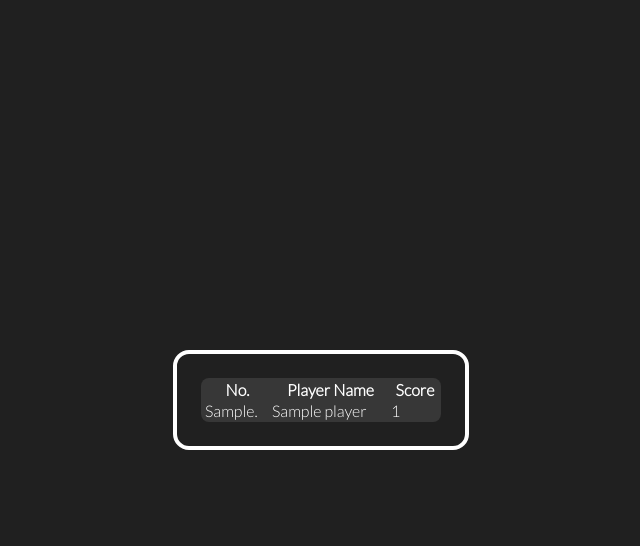
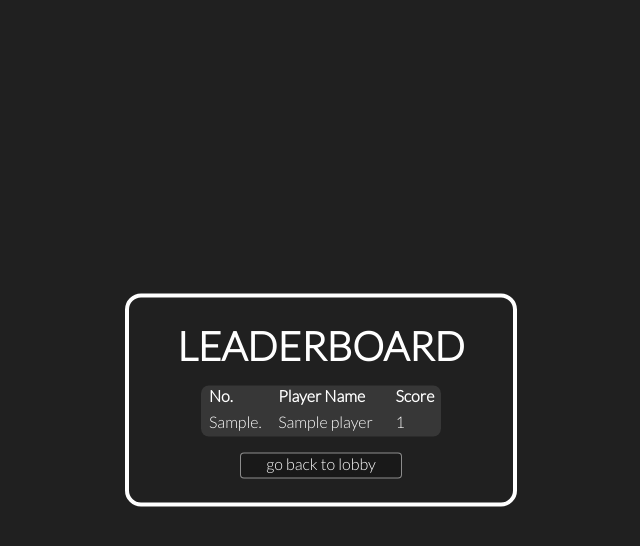
Before and after one commit to wojlin/MINESHAFT_GAME, a Flask app: template templates/leaderboard.html in a window 1280 px wide. Shown: the top 546 px of the page, without its empty margins (319-959 px from the left). Run offline with Flask 2, Linux system fonts and the light colour scheme; the template is opened without the code that fills it: most values are stand-ins (such as "Sample title", 1, 10 or a date in 2020).

Commit message:
styled leaderboard

```diff
--- a/static/css/leaderboard.css
+++ b/static/css/leaderboard.css
@@ -13,6 +13,8 @@
     overflow: hidden;
     border-radius:2vh;
     padding:3vh;
+    padding-left:6vh;
+    padding-right:6vh;
 }
 
 #leaderboard-list
@@ -24,6 +26,7 @@
     overflow-y:auto;
     background:rgba(255,255,255,0.1);
     border-radius:1vh;
+    border-collapse: collapse;
 }
 
 .leaderboard-list-element
@@ -31,6 +34,7 @@
     border-bottom: solid 0.2vh rgba(255,255,255,0.3);
     font-size:2vh;
     margin:1vh;
+    position:relative;
 }
 
 .leaderboard-list-element:last-child
@@ -38,3 +42,55 @@
     border:none;
     margin-bottom:0vh;
 }
+
+.leaderboard-list-element > td
+{
+    height:4vh;
+}
+
+th, td
+{
+    text-align:left;
+    padding-left:1vh;
+}
+
+h1
+{
+    text-align:center;
+    font-size:5vh;
+    margin-bottom:2vh;
+}
+
+.crown
+{
+    position:absolute;
+    width:3vh;
+    height:3vh;
+    left:-4vh;
+    top:0.5vh;
+}
+
+
+a {
+	width: 20vh;
+	background: rgba(0,0,0,0.2);
+	border: solid 0.2vh rgba(255,255,255,0.5);
+	border-radius: 0.5vh;
+	line-height: 1.5vh;
+	font-size: 2vh;
+	height: 3vh;
+	margin:auto;
+	margin-top:2vh;
+	display: block;
+	text-align:center;
+	line-height:2.5vh;
+	text-decoration: none;
+	color: inherit;
+}
+
+a:hover {
+	transform: scale(1.05);
+	transition: all 0.2s;
+	cursor: pointer;
+	opacity: 0.5;
+}
--- a/templates/leaderboard.html
+++ b/templates/leaderboard.html
@@ -8,10 +8,10 @@
 </head>
 <body>
 <div id="content">
+    <h1>LEADERBOARD</h1>
     <table id="leaderboard-list">
         <thead>
         <tr>
-            <th></th>
             <th id="no-th">No.</th>
             <th>Player Name</th>
             <th>Score</th>
@@ -20,22 +20,23 @@
         <tbody>
         {% for player in game.players %}
         <tr class="leaderboard-list-element">
-            {% if game.players[player].leaderboard_pos == 1 %}
-            <td><img src="static/images/gold_crown.png" alt=""/></td>
-            {% elif game.players[player].leaderboard_pos == 2 %}
-            <td><img src="static/images/silver_crown.png" alt=""/></td>
-            {% elif game.players[player].leaderboard_pos == 3 %}
-            <td><img src="static/images/brown_crown.png" alt=""/></td>
-            {% else %}
-            <td></td>
-            {%endif%}
-            <td><p>{{game.players[player].leaderboard_pos}}.</p></td>
+            <td>
+                {% if game.players[player].leaderboard_pos == 1 %}
+                <img class="crown" src="/static/images/gold_crown.png" alt=""/>
+                {% elif game.players[player].leaderboard_pos == 2 %}
+                <img class="crown" src="/static/images/silver_crown.png" alt=""/>
+                {% elif game.players[player].leaderboard_pos == 3 %}
+                <img class="crown" src="/static/images/brown_crown.png" alt=""/>
+                {%endif%}
+            <p>{{game.players[player].leaderboard_pos}}.</p>
+            </td>
             <td><p>{{game.players[player].player_name}}</p></td>
             <td><p>{{game.players[player].rank}}</p></td>
         </tr>
         {% endfor %}
         </tbody>
     </table>
+    <a href="/">go back to lobby</a>
 </div>
 <script src="{{url_for('static', filename='js/leaderboard_sort.js')}}"></script>
 </body>
```
Also changed, not shown: static/images/brown_crown.png (added), static/images/gold_crown.png (added), static/images/silver_crown.png (added).
